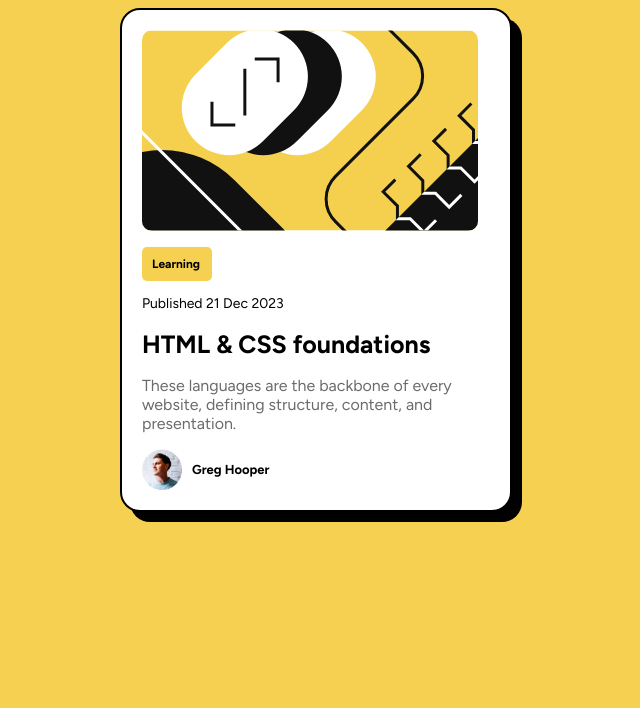
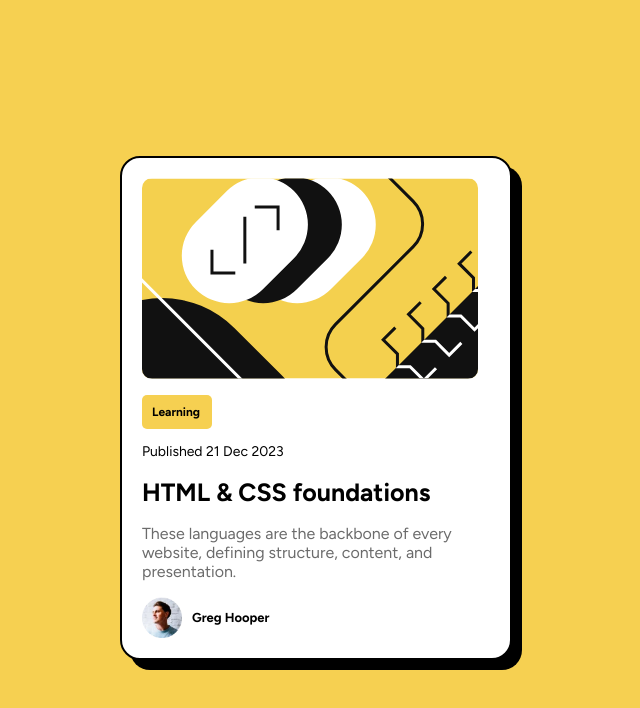
Before and after one commit to itsmeanaaa/blogpreview, a plain HTML site: page index.html in a window 1280 px wide. Shown: the whole page, without its empty margins (324-964 px from the left). Drawn offline with Linux system fonts and the light colour scheme.

Commit message:
Update style.css
fixing the code

```diff
--- a/style.css
+++ b/style.css
@@ -4,15 +4,13 @@ body{
   font-optical-sizing: auto;
   font-weight: 200px;
   font-style: normal;
+  display: flex;
+  align-items: center;
+   justify-content: center;
+   min-height: 100vh;
 }
 h1{
     font-size: 25px;
-}
-.container{
-    display: flex;
-    flex-direction: column;
-    align-items: center;
-
 }
 .inner-container{
     background-color: #ffffff;
```
